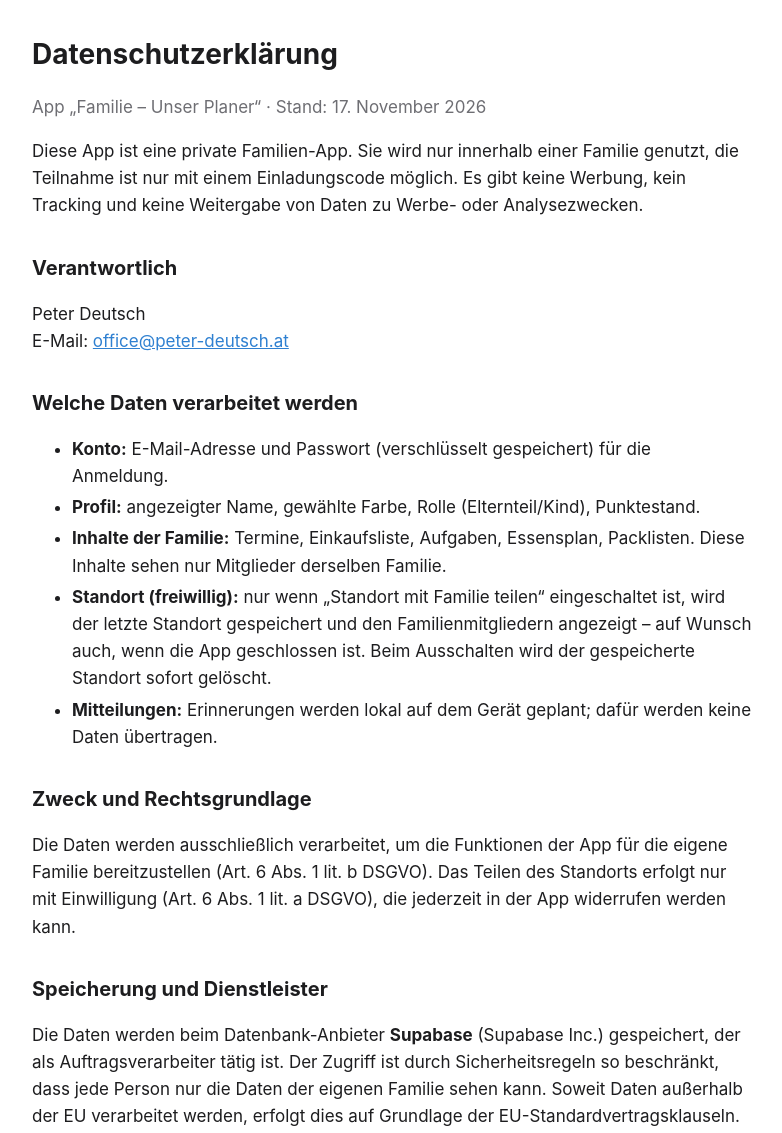
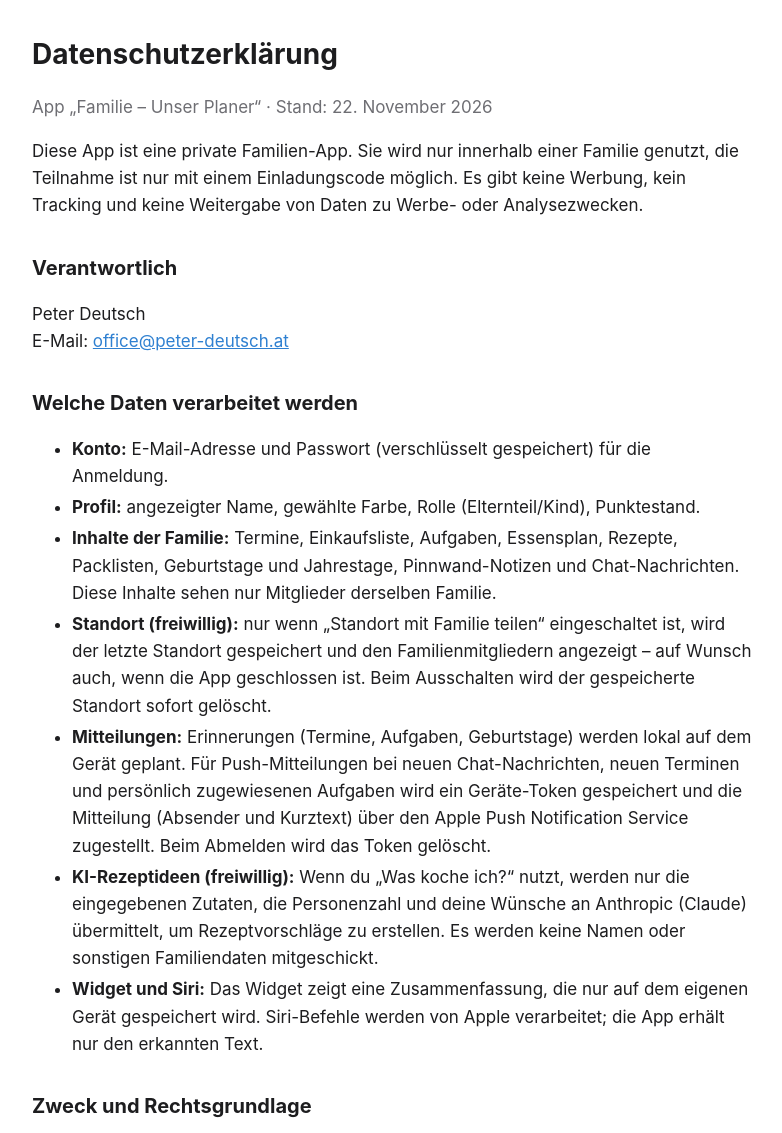
Before and after one commit to Iron-Pete/familie-datenschutz, a plain HTML site: page index.html in a window 1280 px wide. Shown: the top 1133 px of the page, without its empty margins (248-1030 px from the left). Drawn offline with Linux system fonts and the light colour scheme.

Commit message:
Datenschutz: KI-Rezeptideen, Push, Widget/Siri (Stand 22.11.2026)
Updated the privacy policy to reflect new features and data handling practices.

```diff
--- a/index.html
+++ b/index.html
@@ -17,7 +17,7 @@
 <body>
 <main>
 <h1>Datenschutzerklärung</h1>
-<p class="muted">App „Familie – Unser Planer“ · Stand: 17. November 2026</p>
+<p class="muted">App „Familie – Unser Planer“ · Stand: 22. November 2026</p>
 
 <p>Diese App ist eine private Familien-App. Sie wird nur innerhalb einer Familie genutzt,
 die Teilnahme ist nur mit einem Einladungscode möglich. Es gibt keine Werbung, kein Tracking
@@ -30,12 +30,21 @@ und keine Weitergabe von Daten zu Werbe- oder Analysezwecken.</p>
 <ul>
   <li><strong>Konto:</strong> E-Mail-Adresse und Passwort (verschlüsselt gespeichert) für die Anmeldung.</li>
   <li><strong>Profil:</strong> angezeigter Name, gewählte Farbe, Rolle (Elternteil/Kind), Punktestand.</li>
-  <li><strong>Inhalte der Familie:</strong> Termine, Einkaufsliste, Aufgaben, Essensplan, Packlisten.
+  <li><strong>Inhalte der Familie:</strong> Termine, Einkaufsliste, Aufgaben, Essensplan, Rezepte, Packlisten,
+      Geburtstage und Jahrestage, Pinnwand-Notizen und Chat-Nachrichten.
       Diese Inhalte sehen nur Mitglieder derselben Familie.</li>
   <li><strong>Standort (freiwillig):</strong> nur wenn „Standort mit Familie teilen“ eingeschaltet ist,
       wird der letzte Standort gespeichert und den Familienmitgliedern angezeigt – auf Wunsch auch,
       wenn die App geschlossen ist. Beim Ausschalten wird der gespeicherte Standort sofort gelöscht.</li>
-  <li><strong>Mitteilungen:</strong> Erinnerungen werden lokal auf dem Gerät geplant; dafür werden keine Daten übertragen.</li>
+  <li><strong>Mitteilungen:</strong> Erinnerungen (Termine, Aufgaben, Geburtstage) werden lokal auf dem Gerät geplant.
+      Für Push-Mitteilungen bei neuen Chat-Nachrichten, neuen Terminen und persönlich zugewiesenen Aufgaben wird ein Geräte-Token gespeichert und
+      die Mitteilung (Absender und Kurztext) über den Apple Push Notification Service zugestellt.
+      Beim Abmelden wird das Token gelöscht.</li>
+  <li><strong>KI-Rezeptideen (freiwillig):</strong> Wenn du „Was koche ich?“ nutzt, werden nur die eingegebenen
+      Zutaten, die Personenzahl und deine Wünsche an Anthropic (Claude) übermittelt, um Rezeptvorschläge zu erstellen.
+      Es werden keine Namen oder sonstigen Familiendaten mitgeschickt.</li>
+  <li><strong>Widget und Siri:</strong> Das Widget zeigt eine Zusammenfassung, die nur auf dem eigenen Gerät gespeichert wird.
+      Siri-Befehle werden von Apple verarbeitet; die App erhält nur den erkannten Text.</li>
 </ul>
 
 <h2>Zweck und Rechtsgrundlage</h2>
@@ -47,7 +56,8 @@ bereitzustellen (Art. 6 Abs. 1 lit. b DSGVO). Das Teilen des Standorts erfolgt n
 <p>Die Daten werden beim Datenbank-Anbieter <strong>Supabase</strong> (Supabase Inc.) gespeichert,
 der als Auftragsverarbeiter tätig ist. Der Zugriff ist durch Sicherheitsregeln so beschränkt, dass jede
 Person nur die Daten der eigenen Familie sehen kann. Soweit Daten außerhalb der EU verarbeitet werden,
-erfolgt dies auf Grundlage der EU-Standardvertragsklauseln.</p>
+erfolgt dies auf Grundlage der EU-Standardvertragsklauseln. Für die KI-Rezeptideen wird Anthropic PBC
+als Dienstleister eingesetzt.</p>
 <p>Die Verteilung der Testversion erfolgt über Apple TestFlight; dabei gelten die Datenschutzbestimmungen von Apple.</p>
 
 <h2>Speicherdauer</h2>
```
